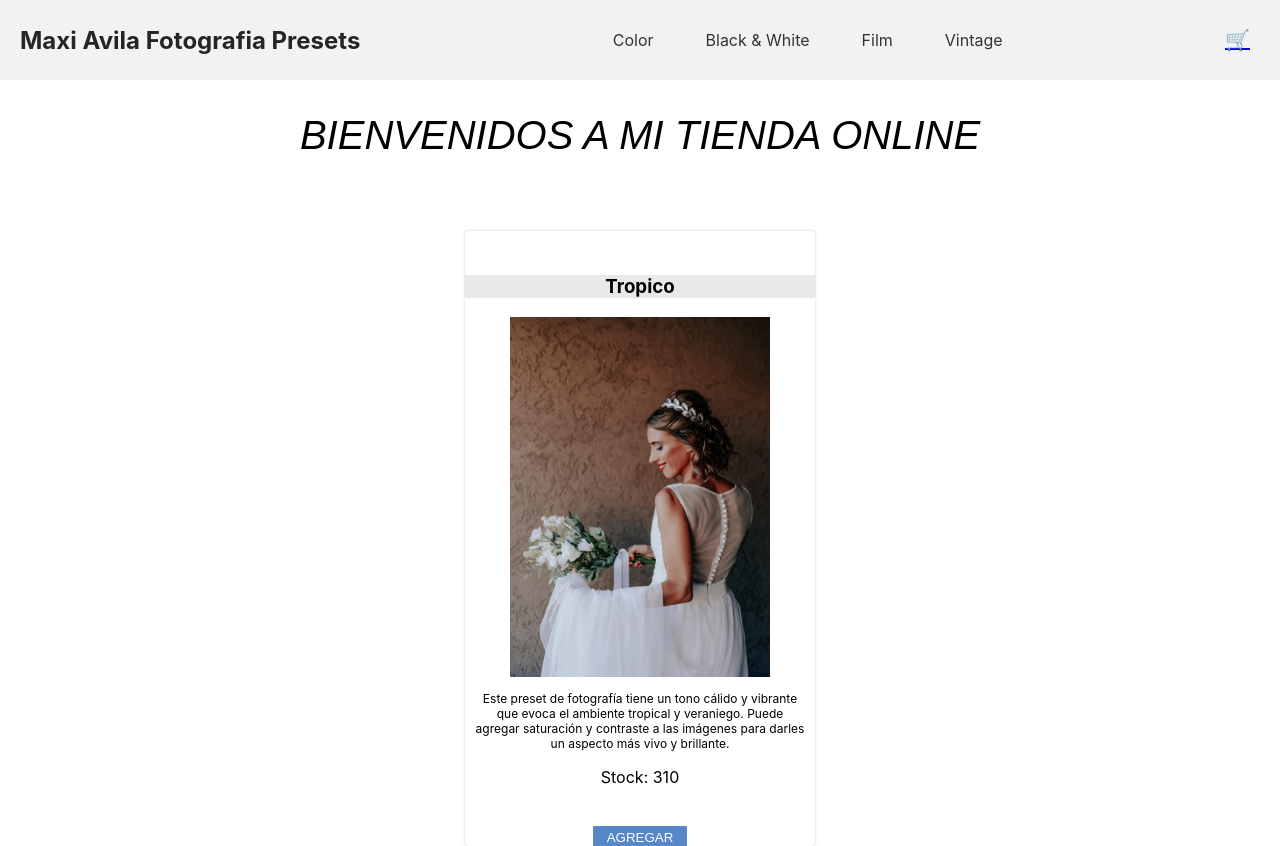
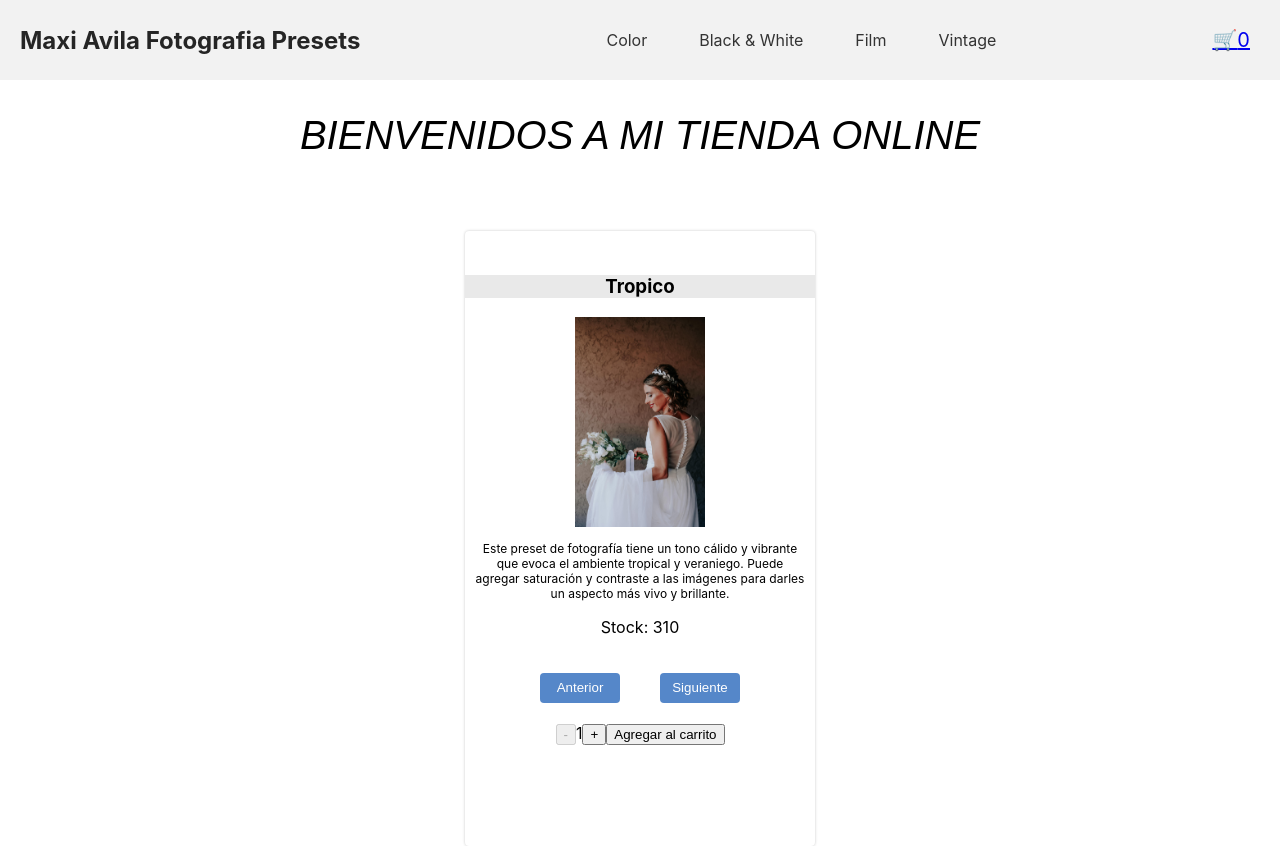
Before and after one commit to Jomaxavila/Preset-Maxi-Avila-Fotografia, a React (Create React App) app: page /detail/1 in a window 1280 px wide. Built offline with nearby package versions, Linux system fonts and the light colour scheme.

Commit message:
Creando Context / Item count y funciones

```diff
--- a/src/components/Button/Button.css
+++ /dev/null
@@ -1,12 +0,0 @@
-.btn{
-
-	color: white;
-	width: 100px;
-	height: 30px;
-	background-color: rgb(85, 135, 201);
-	border-radius:4px;
-	border: solid;
-	margin: 20px 20px;
-	cursor: pointer;
-	padding: auto;
-  }
--- a/src/components/Button/Button.jsx
+++ b/src/components/Button/Button.jsx
@@ -1,10 +1,21 @@
-import "./Button.css";
+import styles from "./Button.module.css";
 
-export default function Button(props) {
+const Button = (props) => {
+  const styleButton = {
+    backgroundColor: props.color
+  };
 
   return (
-    <button className="btn">
-      {props.children || props.text}
+    <button
+      onClick={ props.onPress}
+      disabled={props.disabled}
+      className={styles.btn}
+      style={styleButton}
+    >
+      {props.text}
+      {props.children}
     </button>
   );
-}
+};
+
+export default Button;
--- /dev/null
+++ b/src/components/Button/Button.module.css
@@ -0,0 +1,18 @@
+.btn {
+	color: rgb(255, 255, 255);
+	width: 80px;
+	height: 30px;
+	background-color: rgb(85, 135, 201);
+	border-radius: 4px;
+	border: none;
+	cursor: pointer;
+	margin: 20px;
+	padding: auto;
+
+
+
+  }
+
+  .btn:hover {
+	box-shadow: 0px 4px 5px #d7d7db;
+  }
--- a/src/components/CartContainer/CartContainer.jsx
+++ b/src/components/CartContainer/CartContainer.jsx
@@ -1,9 +1,32 @@
+import React, { useContext } from "react";
+import { cartContext } from "../../context/cartContext.jsx";
 
 function CartContainer() {
+  const context = useContext(cartContext);
+  const cart = context.cart;
+  const getPriceInCart = context.getPriceInCart;
+  //1. Rendering condicional -> si el carrito está vacío mostramos un mensaje "Volve al home"
+
+  //2. Desglose del carrito -> mostrar el contenido
   return (
-	<div>CartContainer</div>
-
-  )
+    <div>
+      <h1>Tu Carrito</h1>
+      {cart.length === 0 ? (
+        <p>Volvé al home para agregar productos a tu carrito.</p>
+      ) : (
+        <div>
+          {cart.map((product) => (
+            <div key={product.id}>
+              <h3>{product.title}</h3>
+              <p>Cantidad: {product.count}</p>
+              <p>Precio: ${product.price}</p>
+            </div>
+          ))}
+          <span>El total de tu compra es: ${getPriceInCart()} </span>
+        </div>
+      )}
+    </div>
+  );
 }
 
 export default CartContainer;
--- a/src/components/CartWidget/CartWidget.jsx
+++ b/src/components/CartWidget/CartWidget.jsx
@@ -1,11 +1,14 @@
 import "./CartWidget.css"
-
-
+import { cartContext} from "../../context/cartContext";
+import { useContext } from "react";
 
 export default function CartWidget(props) {
+	const { cart } = useContext(cartContext);
+
 	return(
 		<div className="nav_cart">
-        	<span> 🛒</span>
+        	 🛒
+			<span className="cartWidget_count">{cart.length}</span>
         </div>
 	)
 };
--- a/src/components/Item/Item.css
+++ b/src/components/Item/Item.css
@@ -39,43 +39,25 @@
 
   .item-card:hover{
 	box-shadow: 0px 4px 15px  rgba(0,0,0,0.1);
-	transform: translateY(-6px);
+	transform: translateY(-3px);
   }
 
-  .item-card_detail{
-	height: 140px;
-	padding: 12px 8px;
-  }
 
-  .item-card:hover .item-card_favicon{
-	display: block;
-  }
+	.item-card_detail {
+		height: 140px;
+		padding: 12px 8px;
+		display: flex;
+		flex-direction: column;
+		justify-content: space-between;
+		align-items: center;
+	  }
 
-  .item-card_favicon{
-	display: none;
-	position: absolute;
-	width: 32px;
-	height: 32px;
-	top: 0;
-	right: 0;
-	border-radius:  50%;
-	border: none;
-	margin: 5px 15px;
-	padding: 8px 8px;
-	cursor: pointer;
-	background-color: rgb(219, 219, 219);
-	color: #8c8c8e;
-  }
 
   .descr{
 	font-size: 12px;
 	margin: 10px;
   }
-  .item-card_favicon.favorite{
-	display: block;
-	background-color: rgb(223, 117, 84);
-	color: white;
-  }
+
 
   small{
 	color: #8c8c8e;
--- /dev/null
+++ b/src/components/ItemCount/ItemCount.jsx
@@ -0,0 +1,26 @@
+import { useState } from "react";
+
+
+
+const ItemCount = ({ onAddToCart }) => {
+  const [count, setCount] = useState(1);
+
+  const handleAddClick = () => {
+    onAddToCart(count);
+  };
+
+  return (
+    <div className="item-count">
+      <button onClick={() => setCount(count - 1)} disabled={count <= 1}>
+        -
+      </button>
+      <span>{count}</span>
+      <button onClick={() => setCount(count + 1)} disabled={count >= 10}>
+        +
+      </button>
+      <button onClick={handleAddClick}>Agregar al carrito</button>
+    </div>
+  );
+};
+
+export default ItemCount;
--- a/src/components/ItemDetail/ItemDetail.jsx
+++ b/src/components/ItemDetail/ItemDetail.jsx
@@ -1,29 +1,53 @@
+import { useContext } from "react";
+import { cartContext } from "../../context/cartContext";
+import Flex from "../Flex/Flex";
+import ItemCount from "../ItemCount/ItemCount";
+import { Link } from "react-router-dom";
+import Button from "../Button/Button";
 
-import Button from "../Button/Button";
-import Flex from "../Flex/Flex";
+const ItemDetail = ({ product }) => {
+  const { cart, setCart } = useContext(cartContext);
 
 
-const ItemDetail = ({product}) => {
-  console.log(product);
+  const onAddToCart = (count) => {
+    const newCartItem = {
+      id: product.id,
+      title: product.title,
+      img:product.img,
+      price: product.price,
+      count: count,
+    };
+    setCart([...cart, newCartItem]);
+  };
+
   return (
     <Flex>
-      <div>
+      <div className="item-container">
         <div className="item-card">
           <div className="item-card_header">
             <h3>{product.title}</h3>
           </div>
-              <img src={product.img} className="item-card_img" alt={product.title} />
+          <img
+            src={product.img}
+            className="item-card_img"
+            style={{ width: 130, height: 210 }}
+            alt={product.title}
+          />
           <p className="descr">{product.description}</p>
           <p>Stock: {product.stock}</p>
           <div>
-            <Button>
-                AGREGAR
-            </Button>
+            <Link to={`/detail/${product.id - 1}`}>
+              <Button>Anterior</Button>
+            </Link>
+            <Link to={`/detail/${product.id + 1}`}>
+              <Button>Siguiente</Button>
+            </Link>
+            <ItemCount onAddToCart={onAddToCart} />
           </div>
         </div>
       </div>
     </Flex>
   );
-}
+};
 
 export default ItemDetail;
--- a/src/components/ItemDetailContainer/ItemDetailContainer.jsx
+++ b/src/components/ItemDetailContainer/ItemDetailContainer.jsx
@@ -1,14 +1,15 @@
-import React, { useState, useEffect } from "react";
+import React, { useState, useEffect, useContext } from "react";
 import { useParams } from "react-router-dom";
 import productsDatabase from "../../data/products";
 import ItemDetail from "../ItemDetail/ItemDetail";
+import { cartContext } from "../../context/cartContext";
 
 function getSingleItem(id) {
   const promesa = new Promise((resolve, reject) => {
     setTimeout(() => {
-      const itemRequested = productsDatabase.find(item => {
-        return (item.id === parseInt(id))
-      })
+      const itemRequested = productsDatabase.find((item) => {
+        return item.id === parseInt(id);
+      });
       resolve(itemRequested);
     }, 1000);
   });
@@ -16,26 +17,37 @@ function getSingleItem(id) {
   return promesa;
 }
 
-
 function ItemDetailContainer() {
   const [product, setProduct] = useState([]);
+  const { cart, setCart } = useContext(cartContext);
 
-
-let {presetid} = useParams();
+  let { presetid } = useParams();
 
   useEffect(() => {
     getSingleItem(presetid).then((respuesta) => {
       console.log("promesa cumplida", respuesta);
-
       setProduct(respuesta);
     });
   }, [presetid]);
 
+  // función para agregar el item al carrito
+  const addToCart = (product, quantity) => {
+    const index = cart.findIndex((item) => item.id === product.id);
+    if (index !== -1) {
+      // el item ya existe en el carrito, actualizamos la cantidad
+      const newCart = [...cart];
+      newCart[index].count += quantity;
+      setCart(newCart);
+    } else {
+      // el item no existe en el carrito, lo agregamos
+      const newCartItem = { ...product, count: quantity };
+      setCart([...cart, newCartItem]);
+    }
+  };
 
   return (
+    <ItemDetail product={product} addToCart={addToCart} />
+  );
+}
 
-    <ItemDetail product={product}/>
-    );
-  }
-
-  export default ItemDetailContainer;
+export default ItemDetailContainer;
--- /dev/null
+++ b/src/context/cartContext.jsx
@@ -0,0 +1,53 @@
+import React, { useState, createContext } from "react";
+
+export const cartContext = createContext();
+
+const CartProvider = ({ children }) => {
+  const [cart, setCart] = useState([]);
+
+  const addItemToCart = (item, count) => {
+    const itemIndex = cart.findIndex((cartItem) => cartItem.id === item.id);
+
+    if (itemIndex === -1) {
+      setCart([...cart, { ...item, count }]);
+    } else {
+      const newCart = [...cart];
+      newCart[itemIndex].count += count;
+      setCart(newCart);
+    }
+  };
+
+  const removeItemFromCart = (itemId) => {
+    const newCart = cart.filter((item) => item.id !== itemId);
+    setCart(newCart);
+  };
+
+  const clearCart = () => {
+    setCart([]);
+  };
+
+  const getPriceInCart = () => {
+    let totalPrice = 0;
+    cart.forEach((item) => {
+      totalPrice += item.price * item.count;
+    });
+    return totalPrice;
+  };
+
+  return (
+    <cartContext.Provider
+      value={{
+        cart,
+        setCart,
+        addItemToCart,
+        removeItemFromCart,
+        clearCart,
+        getPriceInCart,
+      }}
+    >
+      {children}
+    </cartContext.Provider>
+  );
+};
+
+export default CartProvider;
```
Also changed, not shown: src/App.jsx (+7 -2 lines). Lines whose indentation alone changed are shown as unchanged.
